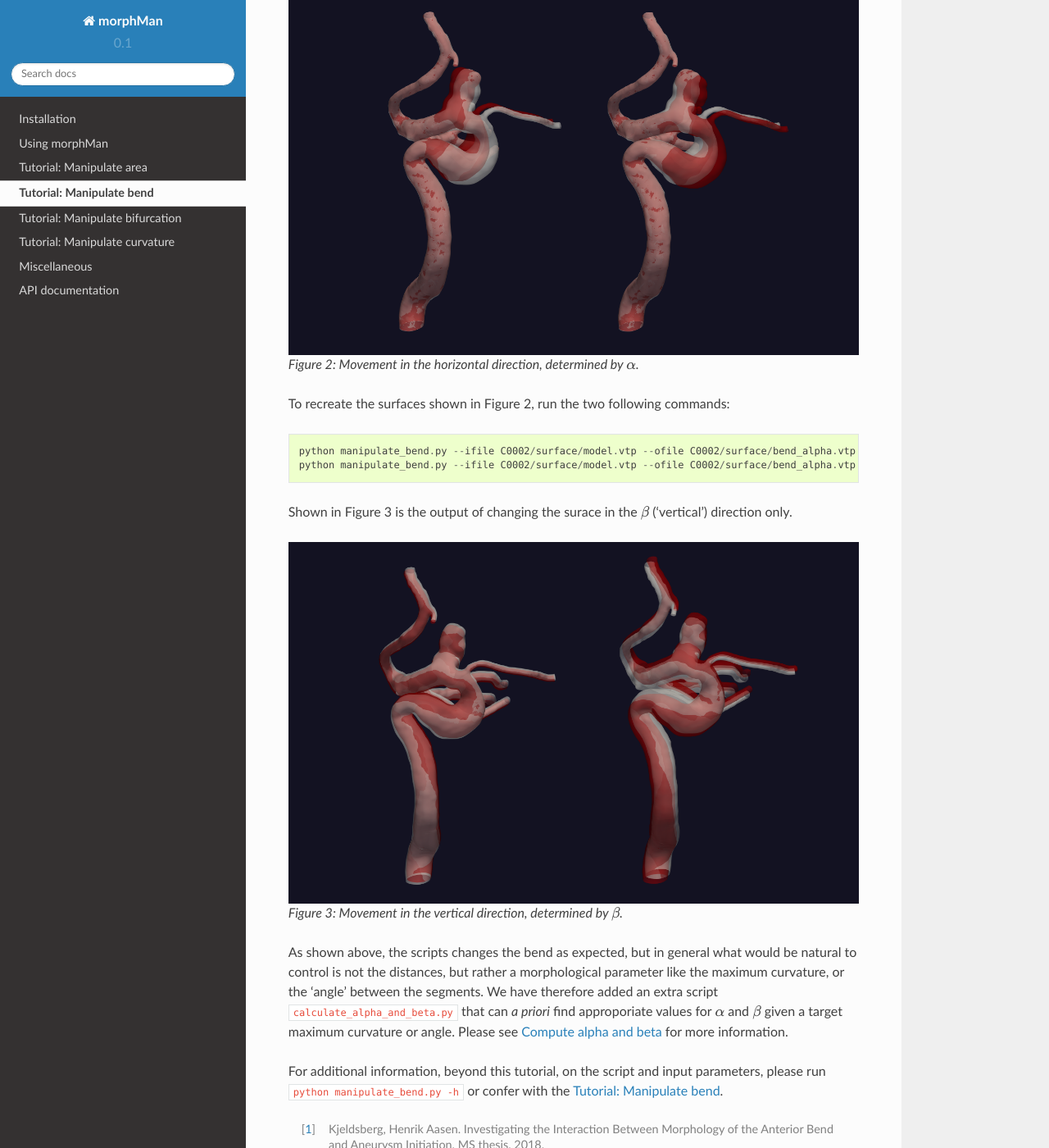
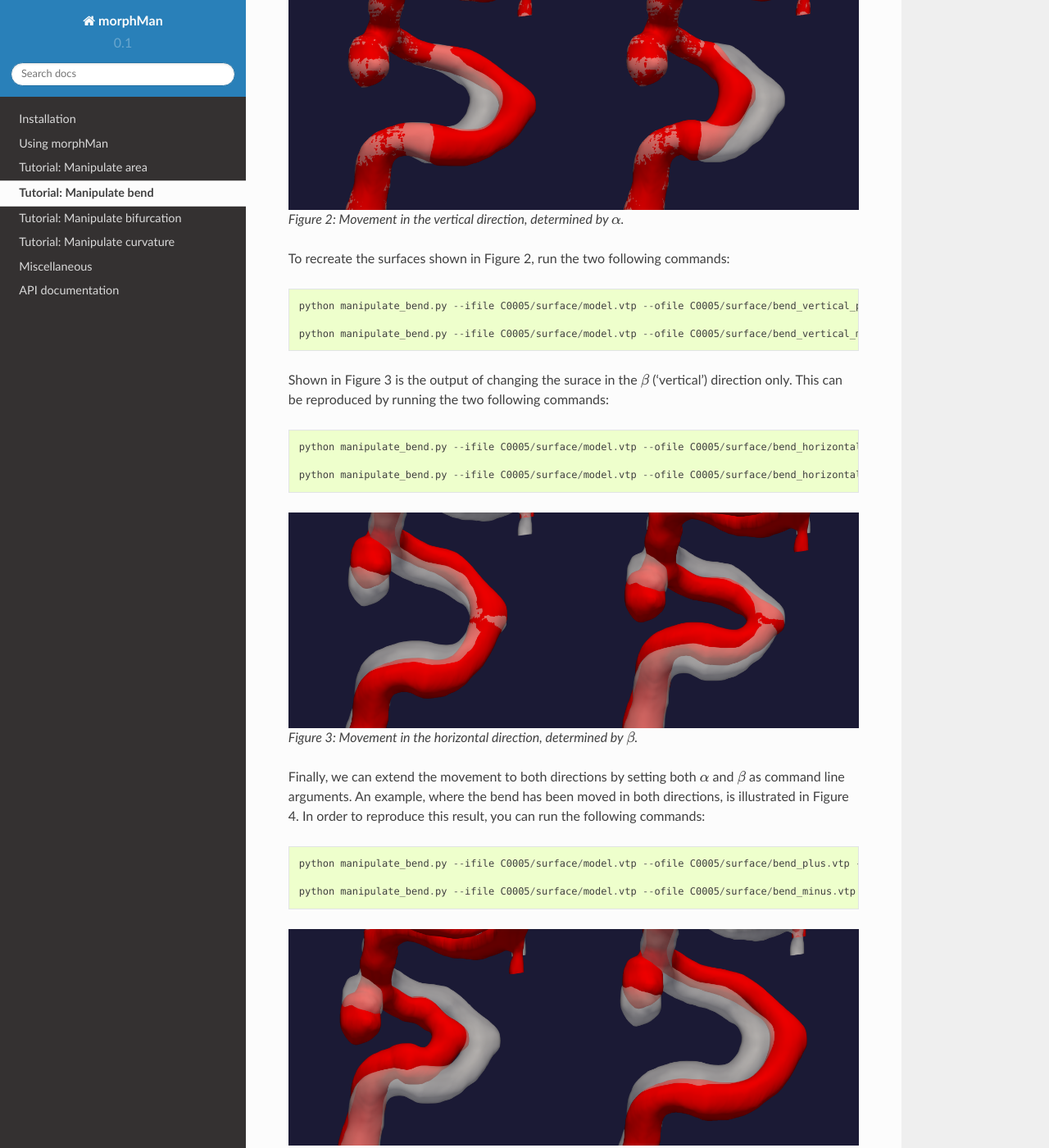
Before and after one commit to KVSlab/morphMan, a Sphinx documentation site: the page built from docs/source/manipulate_bend.rst, in a window 1280 px wide and 1400 px high, scrolled down 1138 px. Shown: the whole window at 82% size. Built offline with Sphinx 7.4.7 and the Read the Docs theme 2.0.0, drawn with Linux system fonts in a browser that asks for light colours; some of the changed text lies outside the part shown.

Commit message:
Added curvature, bend, landmarking and bif plus + minus images for documentation.

```diff
--- a/docs/source/manipulate_area.rst
+++ b/docs/source/manipulate_area.rst
@@ -93,7 +93,6 @@ To recreate the above output, execute the following on the commandline line::
 
     python manipulate_area.py --ifile C0001/surface.vtp --ofile C0001/stenosis.vtp --smooth True --method stenosis --stenosis-point x y z --percentage 50 --size 1
 
-
 Remove stenosis
 ~~~~~~~~~~~~~~~
 To remove a stenosis, you need to provide two points, one at each end of the
@@ -110,7 +109,6 @@ right, the comparison between the original model and the 'healed' surface.
 To reproduce the above result, execute the following command::
 
     python manipulate_area.py --ifile C0001/stenosis.vtp --ofile C0001/no_stenosis.vtp --smooth True --method stenosis --stenosis-points x y z x y z
-
 
 Inflation / deflation of an arterial segment
 ============================================
--- a/docs/source/manipulate_bend.rst
+++ b/docs/source/manipulate_bend.rst
@@ -13,7 +13,6 @@ vasculature, like shown in Figure 1.
 
    Figure 1: Illustration of how we would like to alter a bend.
 
-
 As shown in Figure 1, we have defined two directions to move a bend in:
 :math:`\alpha` and :math:`\beta`. The input parameters ``--alpha`` and
 ``--beta`` controll the distance to move the geometry in each direction,
@@ -21,39 +20,56 @@ respectivly. For a detailed description on how we have defined of the
 vectors :math:`\alpha` and :math:`\beta`, see [1]_.
 
 In this tutorial, we are using the model with
-`ID C0002 <http://ecm2.mathcs.emory.edu/aneuriskdata/download/C0002/C0002_models.tar.gz>`_
+`ID C0005 <http://ecm2.mathcs.emory.edu/aneuriskdata/download/C0005/C0005_models.tar.gz>`_
 from the Aneurisk database. For the commands below we assume that there is a folder
-a `./C0002/surface/model.vtp`, relative to where you execute the command.
+a `./C0005/surface/model.vtp`, relative to where you execute the command.
 
 The region of interest can be set by controlling ``--region-of-interest``
 with three different options:
 
   * ``manual``, provide the start and end of the bend by selecting points interacticly
   * ``commandline``, provide two points on the commandline through ``--region-points``
-  * ``landmarking``, only valid for the internal carotid artery, execute ``landmarking.py`` prior to running ``manipulate_bend.py``, see :ref:`landmarking`.
+  * ``landmarking``, only valid for the internal carotid artery, execute ``automated_landmarking.py`` prior to running ``manipulate_bend.py``, see :ref:`landmarking`.
 
 Figure 2 depicts an example of modifying the input surface in the :math:`\alpha` ('horizontal') direction only.
 
-.. figure:: alpha.png
+.. figure:: bend_alpha_variation.png
 
-  Figure 2: Movement in the horizontal direction, determined by :math:`\alpha`.
+  Figure 2: Movement in the vertical direction, determined by :math:`\alpha`.
 
 To recreate the surfaces shown in Figure 2, run the two following commands::
 
-    python manipulate_bend.py --ifile C0002/surface/model.vtp --ofile C0002/surface/bend_alpha.vtp --alpha 0.2 --region-of-interest commandline --region-points x y z x y z
-    python manipulate_bend.py --ifile C0002/surface/model.vtp --ofile C0002/surface/bend_alpha.vtp --alpha -0.2 --beta 0.2 --region-of-interest commandline --region-points x y z x y z
+    python manipulate_bend.py --ifile C0005/surface/model.vtp --ofile C0005/surface/bend_vertical_plus.vtp --alpha 0.4  --region-of-interest commandline --region-points 49.8 49.7 36.6 53.1 41.8 38.3
+
+    python manipulate_bend.py --ifile C0005/surface/model.vtp --ofile C0005/surface/bend_vertical_minus.vtp --alpha -0.4  --region-of-interest commandline --region-points 49.8 49.7 36.6 53.1 41.8 38.3
 
 Shown in Figure 3 is the output of changing the surace in the
-:math:`\beta` ('vertical') direction only.
+:math:`\beta` ('vertical') direction only. This can be reproduced by running the two following commands::
 
-.. figure:: beta.png
+    python manipulate_bend.py --ifile C0005/surface/model.vtp --ofile C0005/surface/bend_horizontal_plus.vtp --beta 0.4  --region-of-interest commandline --region-points 49.8 49.7 36.6 53.1 41.8 38.3
 
-  Figure 3: Movement in the vertical direction, determined by :math:`\beta`.
+    python manipulate_bend.py --ifile C0005/surface/model.vtp --ofile C0005/surface/bend_horizontal_minus.vtp --beta -0.4  --region-of-interest commandline --region-points 49.8 49.7 36.6 53.1 41.8 38.3
+
+.. figure:: bend_beta_variation.png
+
+  Figure 3: Movement in the horizontal direction, determined by :math:`\beta`.
+
+Finally, we can extend the movement to both directions by setting both :math:`\alpha` and :math:`\beta` as command line arguments.
+An example, where the bend has been moved in both directions, is illustrated in Figure 4.
+In order to reproduce this result, you can run the following commands::
+
+    python manipulate_bend.py --ifile C0005/surface/model.vtp --ofile C0005/surface/bend_plus.vtp --alpha 0.4 --beta 0.4  --region-of-interest commandline --region-points 49.8 49.7 36.6 53.1 41.8 38.3
+
+    python manipulate_bend.py --ifile C0005/surface/model.vtp --ofile C0005/surface/bend_minus.vtp --alpha -0.4 --beta -0.4  --region-of-interest commandline --region-points 49.8 49.7 36.6 53.1 41.8 38.3
+
+.. figure:: bend_alpha_beta_variation.png
+
+  Figure 4: Movement in both directions.
 
 As shown above, the scripts changes the bend as expected, but in general
 what would be natural to control is not the distances, but rather a
 morphological parameter like the maximum curvature, or the 'angle' between
-the segments. We have therefore added an extra script ``calculate_alpha_and_beta.py``
+the segments. We have therefore added an extra script ``estimate_alpha_and_beta.py``
 that can *a priori* find approporiate values for :math:`\alpha` and :math:`\beta` given a
 target maximum curvature or angle. Please see :ref:`compute_alpha_beta` for more information.
 
```
Also changed, not shown: docs/source/Miscellaneous.rst (+9 -6 lines), docs/source/manipulate_bifurcation.rst (+20 -9 lines), docs/source/manipulate_curvature.rst (+9 -5 lines), docs/source/Curvature_tmp.png (added), docs/source/alpha.png (deleted), docs/source/angle_updown.png (deleted), docs/source/bend_alpha_beta_variation.png (added), docs/source/bend_alpha_variation.png (added), docs/source/bend_beta_variation.png (added), docs/source/beta.png (deleted), docs/source/curvature_variation.png (added), docs/source/installation.rst (line endings or trailing spaces), docs/source/landmark.png (deleted), docs/source/landmarking.png (added), 3 more files.
